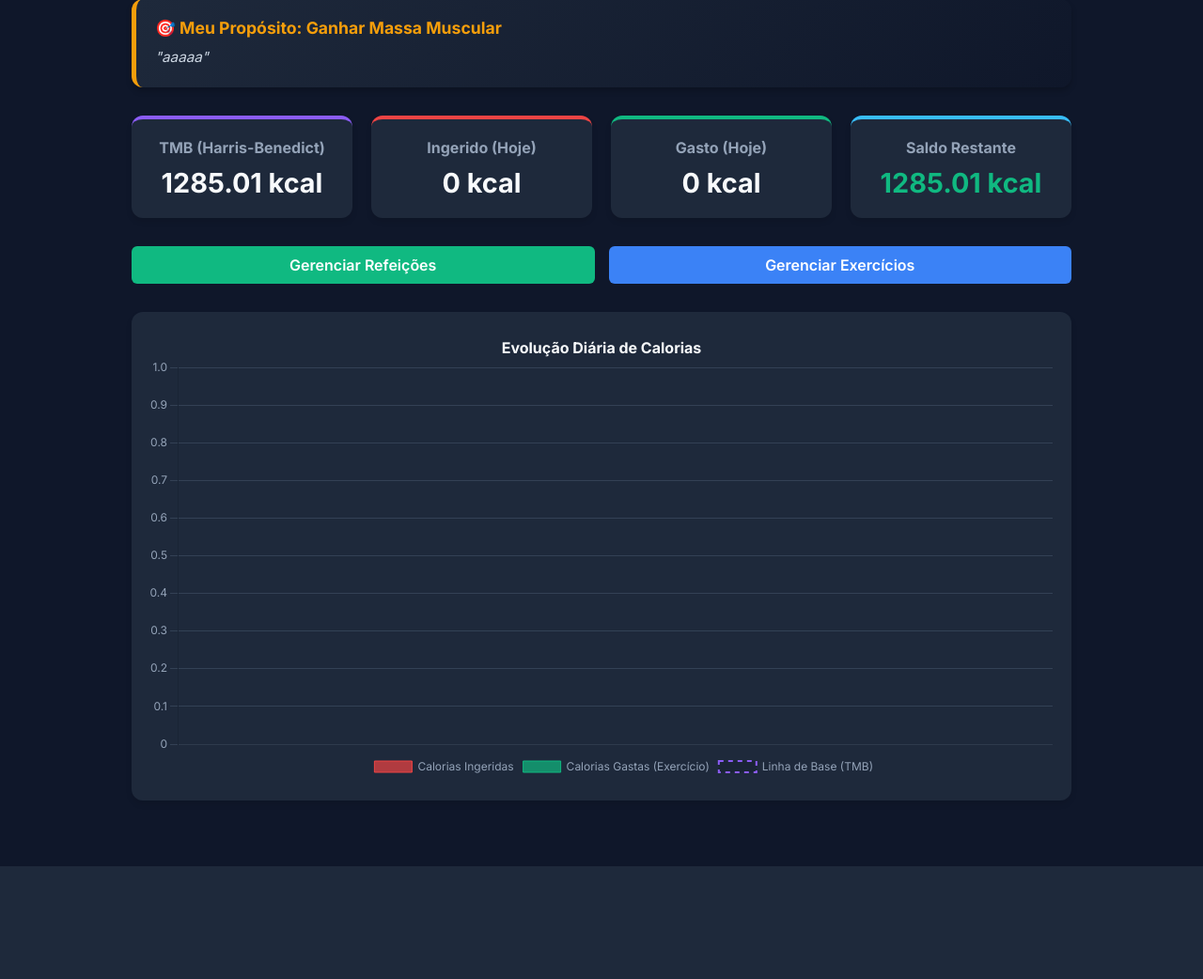
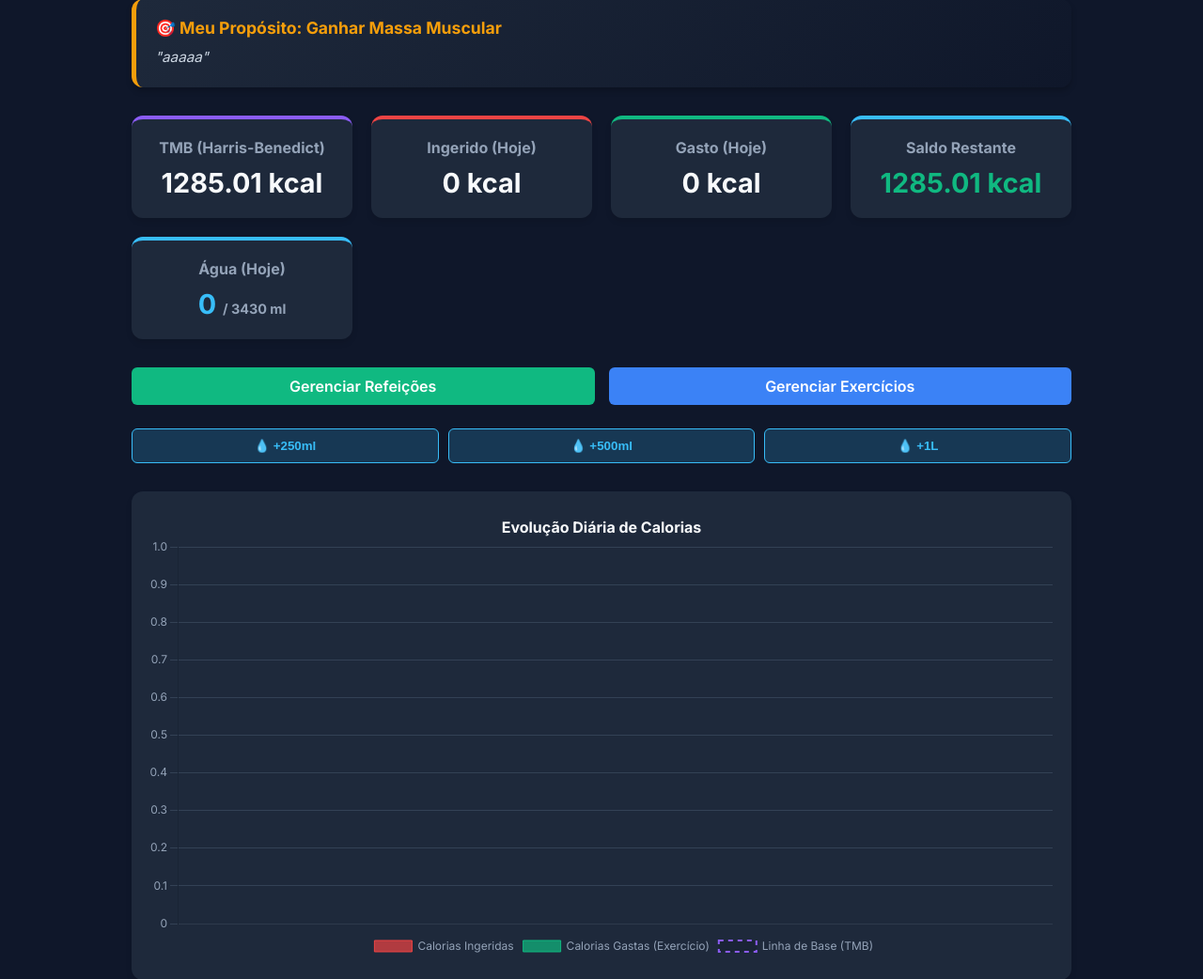
Before and after one commit to VictorFP335/Projeto_Fitness, a Flask app: page / in a window 1280 px wide. Shown: the part 105-1147 px from the top of the page at 94% size. Before the commit the page ends 1027 px from the top, so only its background shows below. Run offline with Flask 3, Linux system fonts and the light colour scheme; a user stored in the database is signed in.

Commit message:
Feat: Adiciona rastreamento de água com meta diária

```diff
--- a/CaloriFit/app.py
+++ b/CaloriFit/app.py
@@ -30,6 +30,7 @@ class User(UserMixin, db.Model):
     anotacoes = db.Column(db.Text, nullable=True)
     refeicoes = db.relationship('Refeicao', backref='user', lazy=True)
     exercicios = db.relationship('Exercicio', backref='user', lazy=True)
+    aguas = db.relationship('Agua', backref='user', lazy=True)
 
     def calcular_bmr(self):
         # Fórmula de Harris-Benedict
@@ -37,6 +38,16 @@ class User(UserMixin, db.Model):
             return 88.362 + (13.397 * self.peso) + (4.799 * self.altura) - (5.677 * self.idade)
         else:
             return 447.593 + (9.247 * self.peso) + (3.098 * self.altura) - (4.330 * self.idade)
+
+    def calcular_meta_agua(self):
+        if self.idade < 18:
+            return int(self.peso * 40)
+        elif 18 <= self.idade <= 55:
+            return int(self.peso * 35)
+        elif 55 < self.idade <= 65:
+            return int(self.peso * 30)
+        else:
+            return int(self.peso * 25)
 
 class Refeicao(db.Model):
     id = db.Column(db.Integer, primary_key=True)
@@ -49,6 +60,12 @@ class Exercicio(db.Model):
     id = db.Column(db.Integer, primary_key=True)
     nome = db.Column(db.String(100), nullable=False)
     calorias = db.Column(db.Integer, nullable=False)
+    data = db.Column(db.String(50), nullable=False)
+    user_id = db.Column(db.Integer, db.ForeignKey('user.id'), nullable=False)
+
+class Agua(db.Model):
+    id = db.Column(db.Integer, primary_key=True)
+    quantidade_ml = db.Column(db.Integer, nullable=False)
     data = db.Column(db.String(50), nullable=False)
     user_id = db.Column(db.Integer, db.ForeignKey('user.id'), nullable=False)
 
@@ -139,6 +156,7 @@ def forgot_password():
 def home():
     refeicoes_data = Refeicao.query.filter_by(user_id=current_user.id).all()
     exercicios_data = Exercicio.query.filter_by(user_id=current_user.id).all()
+    aguas_data = Agua.query.filter_by(user_id=current_user.id).all()
 
     # Processamento para agrupar por dia (Gráficos melhorados)
     consumo_por_dia = {}
@@ -146,6 +164,7 @@ def home():
 
     total_consumido = 0
     total_gasto = 0
+    agua_consumida = 0
     hj = datetime.now().strftime("%d/%m/%Y")
 
     for r in refeicoes_data:
@@ -160,6 +179,11 @@ def home():
         if dia == hj:
             total_gasto += e.calorias
 
+    for a in aguas_data:
+        dia = a.data.split(' ')[0]
+        if dia == hj:
+            agua_consumida += a.quantidade_ml
+
     # Combinar todas as datas (únicas e ordenadas em formato string pra simplicar)
     todas_datas = sorted(list(set(list(consumo_por_dia.keys()) + list(gasto_por_dia.keys()))))
 
@@ -170,12 +194,16 @@ def home():
     bmr = current_user.calcular_bmr()
     calorias_restantes = bmr + total_gasto - total_consumido
 
+    meta_agua = current_user.calcular_meta_agua()
+
     return render_template(
         'home.html',
         bmr=round(bmr, 2),
         total_consumido=total_consumido,
         total_gasto=total_gasto,
         calorias_restantes=round(calorias_restantes, 2),
+        agua_consumida=agua_consumida,
+        meta_agua=meta_agua,
         labels_dias=todas_datas,
         dados_consumo=grafico_consumo,
         dados_gasto=grafico_gasto
@@ -215,5 +243,15 @@ def add_exercicio():
     db.session.commit()
     return redirect('/exercicios')
 
+@app.route('/add_agua', methods=['POST'])
+@login_required
+def add_agua():
+    quantidade_ml = int(request.form['quantidade_ml'])
+    data = datetime.now().strftime("%d/%m/%Y %H:%M")
+    nova_agua = Agua(quantidade_ml=quantidade_ml, data=data, user_id=current_user.id)
+    db.session.add(nova_agua)
+    db.session.commit()
+    return redirect(url_for('home'))
+
 if __name__ == '__main__':
     app.run(debug=True, host='0.0.0.0')
--- a/CaloriFit/templates/home.html
+++ b/CaloriFit/templates/home.html
@@ -101,6 +101,35 @@
             margin-bottom: 30px;
             display: flex;
             gap: 15px;
+            flex-wrap: wrap;
+        }
+
+        .water-actions {
+            display: flex;
+            gap: 10px;
+            width: 100%;
+            margin-top: 10px;
+        }
+
+        .water-actions form {
+            flex: 1;
+        }
+
+        .btn-water {
+            width: 100%;
+            padding: 10px;
+            border-radius: 6px;
+            background: rgba(56, 189, 248, 0.2);
+            color: #38bdf8;
+            border: 1px solid #38bdf8;
+            font-weight: 600;
+            cursor: pointer;
+            transition: all 0.2s;
+        }
+
+        .btn-water:hover {
+            background: #38bdf8;
+            color: #0f172a;
         }
 
         .btn {
@@ -203,11 +232,29 @@
                     {{ calorias_restantes }} kcal
                 </div>
             </div>
+            <div class="card" style="border-top-color: #38bdf8;">
+                <h3>Água (Hoje)</h3>
+                <div class="value" style="color: #38bdf8;">{{ agua_consumida }} <span style="font-size: 0.9rem; color: #94a3b8;">/ {{ meta_agua }} ml</span></div>
+            </div>
         </div>
 
         <div class="actions">
             <a href="/refeicoes" class="btn green">Gerenciar Refeições</a>
             <a href="/exercicios" class="btn blue">Gerenciar Exercícios</a>
+            <div class="water-actions">
+                <form action="/add_agua" method="POST">
+                    <input type="hidden" name="quantidade_ml" value="250">
+                    <button type="submit" class="btn-water">💧 +250ml</button>
+                </form>
+                <form action="/add_agua" method="POST">
+                    <input type="hidden" name="quantidade_ml" value="500">
+                    <button type="submit" class="btn-water">💧 +500ml</button>
+                </form>
+                <form action="/add_agua" method="POST">
+                    <input type="hidden" name="quantidade_ml" value="1000">
+                    <button type="submit" class="btn-water">💧 +1L</button>
+                </form>
+            </div>
         </div>
 
         <div class="chart-wrapper">
```
